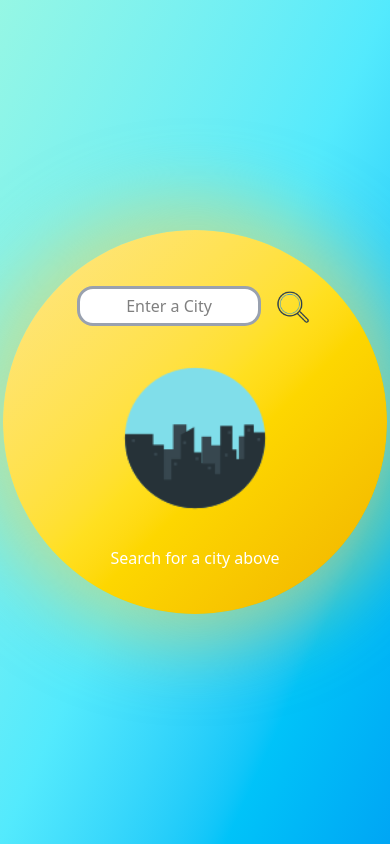
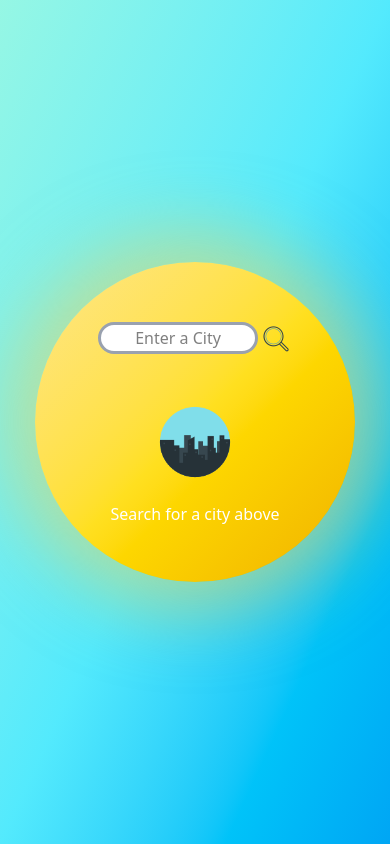
Before and after one commit to calumsmyth/weather-app, a website: page index.html in a window 390 px wide. Drawn offline with Linux system fonts and the light colour scheme.

Commit message:
Altered sizes and margins to be more mobile friendly

```diff
--- a/index.html
+++ b/index.html
@@ -7,17 +7,17 @@
     <title>Weather App</title>
 </head>
 <body class="flex justify-center items-center min-h-screen bg-gradient-to-br  from-teal-200 via-cyan-300 to-sky-500">
-    <div id="card" class="shrink-0 glow-sun glow-pulse flex flex-col justify-around items-center rounded-full font-sans h-[24rem] w-[24rem] bg-gradient-to-br from-amber-200 via-yellow-300 to-yellow-500">
-        <div id="search" class="flex mt-10 gap-3 h-10">
-            <input type="text" id="city-input" placeholder="Enter a City" class="flex justify-center text-center rounded-2xl w-46 bg-white border-3 border-gray-400 p-0.5 mb-0" />
-            <button id="get-weather"><img src="./weather-images/search.png" alt="Image of a magnifying glass" class="h-28 pb-18" ></button>
+    <div id="card" class="shrink-0 glow-sun glow-pulse flex flex-col justify-around items-center rounded-full font-sans h-[20rem] w-[20rem] bg-gradient-to-br from-amber-200 via-yellow-300 to-yellow-500">
+        <div id="search" class="flex mt-10 mb-2 gap-0.5 h-8">
+            <input type="text" id="city-input" placeholder="Enter a City" class="flex justify-center text-center rounded-2xl w-40 bg-white border-3 border-gray-400 p-0.5 mb-0" />
+            <button id="get-weather"><img src="./weather-images/search.png" alt="Image of a magnifying glass" class="h-28 pb-20" ></button>
 
         </div>
-        <div id = "weather" class="flex flex-col items-center">
-            <img id="weather-icon" src="./weather-images/city.png" alt="Image of a city" class="h-40 w-40">
+        <div id = "weather" class="flex flex-col items-center mb-4">
+            <img id="weather-icon" src="./weather-images/city.png" alt="Image of a city" class="h-20 w-20">
             <p id="city" class="font-bold text-3xl"></p>
             <p id="temperature" class="font-bold text-2xl"></p>
-            <p id="weather-info" class="text-white flex justify-center items-center h-20">Search for a city above</p>
+            <p id="weather-info" class="text-white flex justify-center items-center h-16">Search for a city above</p>
 
 
         </div>
```
Also changed, not shown: src/output.css.
